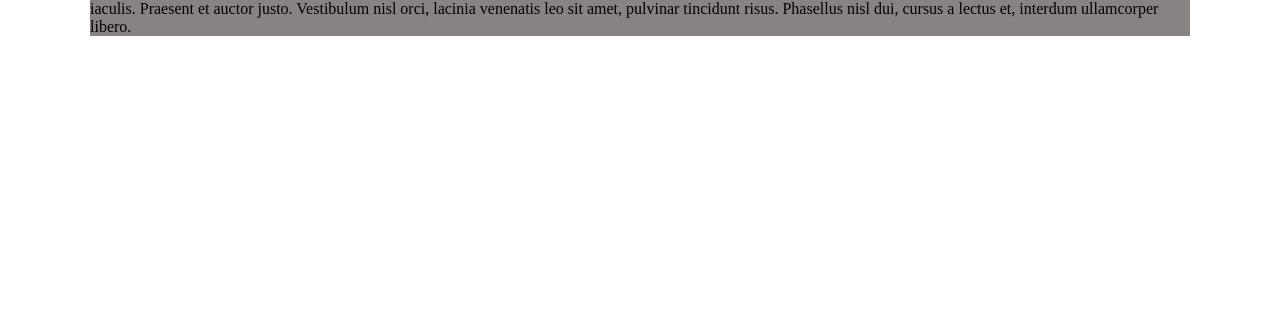
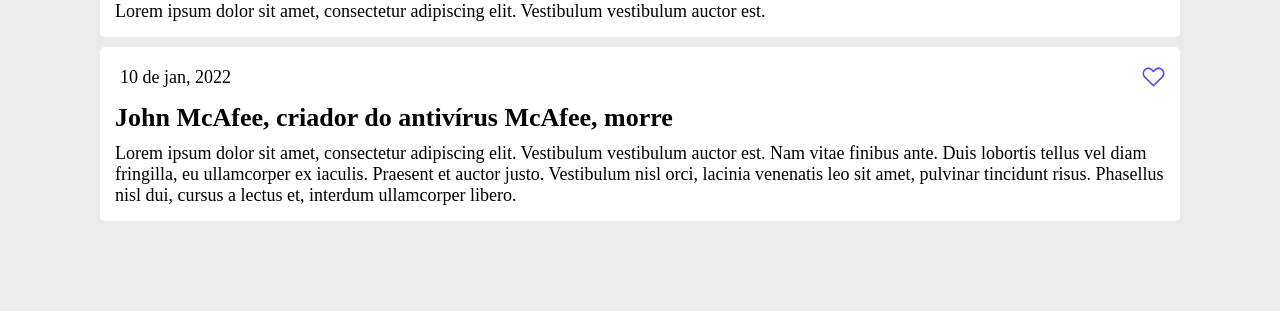
Before and after one commit to EmersonCob/desafios_codelandia_iuri, a plain HTML site: page desafio_01/index.html in a window 1280 px wide. Shown: the part 782-1093 px from the top of the page. Before the commit the page ends 908 px from the top, so only its background shows below. Drawn offline with Linux system fonts and the light colour scheme.

Commit message:
Update CSS

```diff
--- a/desafio_01/css/style.css
+++ b/desafio_01/css/style.css
@@ -73,8 +73,40 @@
     color: #fafafa;
 }
 
+body
+{
+    background-color: #e7e7e7d3;
+}
+
 .container-main
 {
     margin: 90px;
-    background-color: rgb(136, 131, 131);
 }
+
+.news-card
+{
+    margin: 10px;
+    padding: 10px;
+    background-color: rgb(255, 255, 255);
+    border-radius: 5px;
+}
+
+.date-like
+{
+    padding: 5px;
+    display: flex;
+    position: relative,;
+    justify-content: space-between;
+}
+
+h1
+{
+    padding: 5px;
+    font-size: 26px;
+}
+
+div p
+{
+    padding: 5px;
+    font-size: 18px;
+}
```
